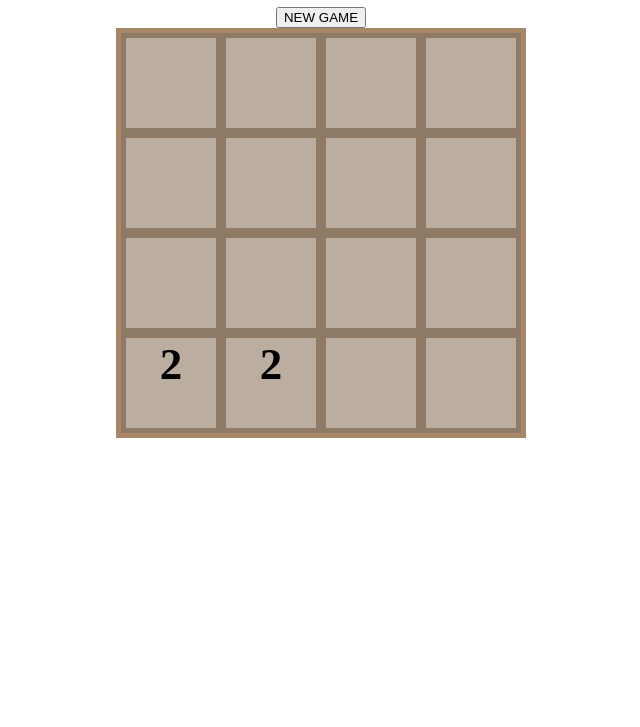
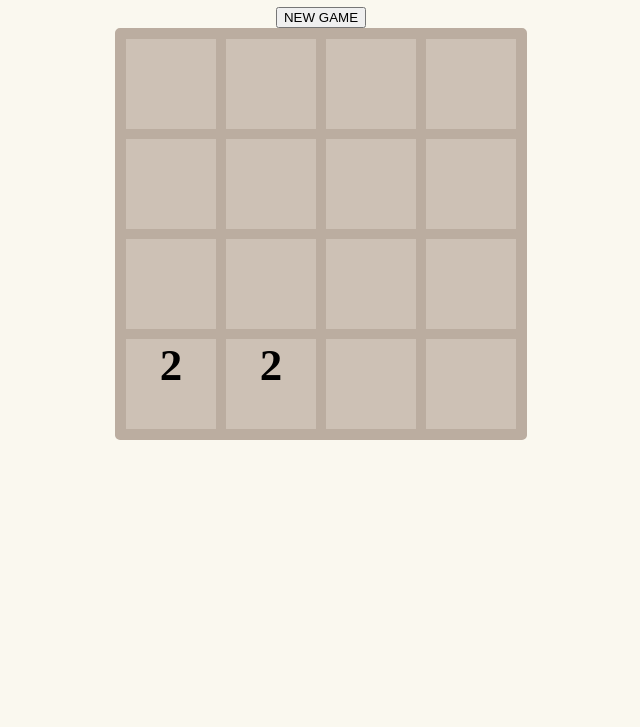
Before and after one commit to bojeebs/2048, a plain HTML site: page index.html in a window 1280 px wide. Shown: the part 73-800 px from the top of the page, without its empty margins (319-959 px from the left). Drawn offline with Linux system fonts and the light colour scheme.

Commit message:
updated board style

```diff
--- a/style.css
+++ b/style.css
@@ -1,5 +1,5 @@
 body {
-
+  background: #faf8ef;
   text-align: center;
 
 }
@@ -8,22 +8,24 @@ body {
 #board {
 width: 400px;
 height: 400px;
-background: #BBADA0;
-border: 5px solid #a88769;
+background-color: #cdc1b5;
+border: 6px solid #bbada0;
 margin: 0 auto;
 display: flex;
 flex-wrap: wrap;
+border-radius: 5px;
 }
 
 .square {
-
+  text-align: center;
   justify-content: center;
   align-items: center;
   height: 90px;
   width: 90px;
-  border: 5px solid #8F7A66;
+  border: 5px solid #bbada0;
   font-size: 45px;
   font-weight: bold;
+
 
   /* transition: 100ms ease-in-out; */
 }
@@ -34,6 +36,6 @@ flex-wrap: wrap;
 
 
 .x2 {
-  background-color: #BBADA0;
+  background-color: #eee4da;
   color: #727371;
 }
```
